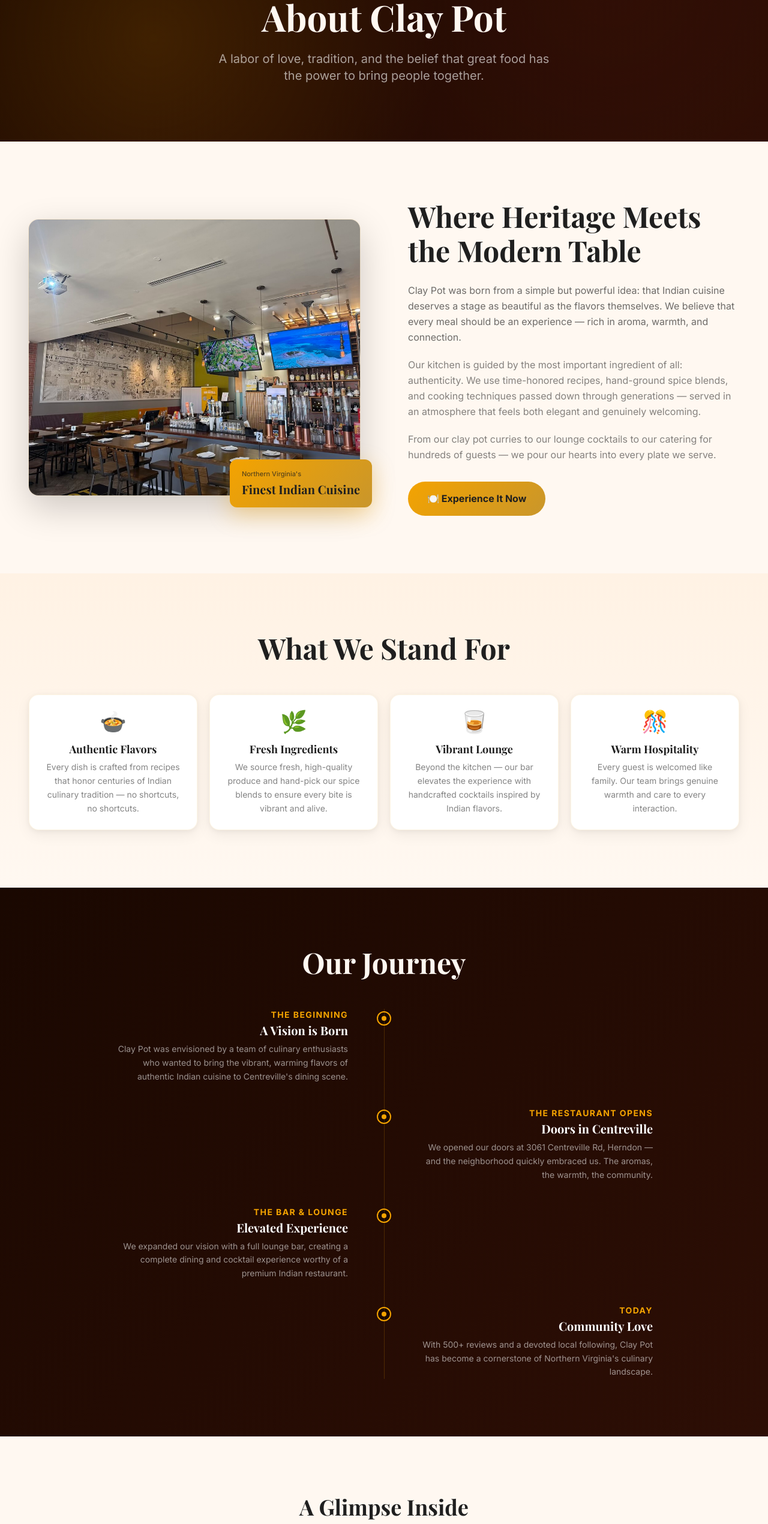
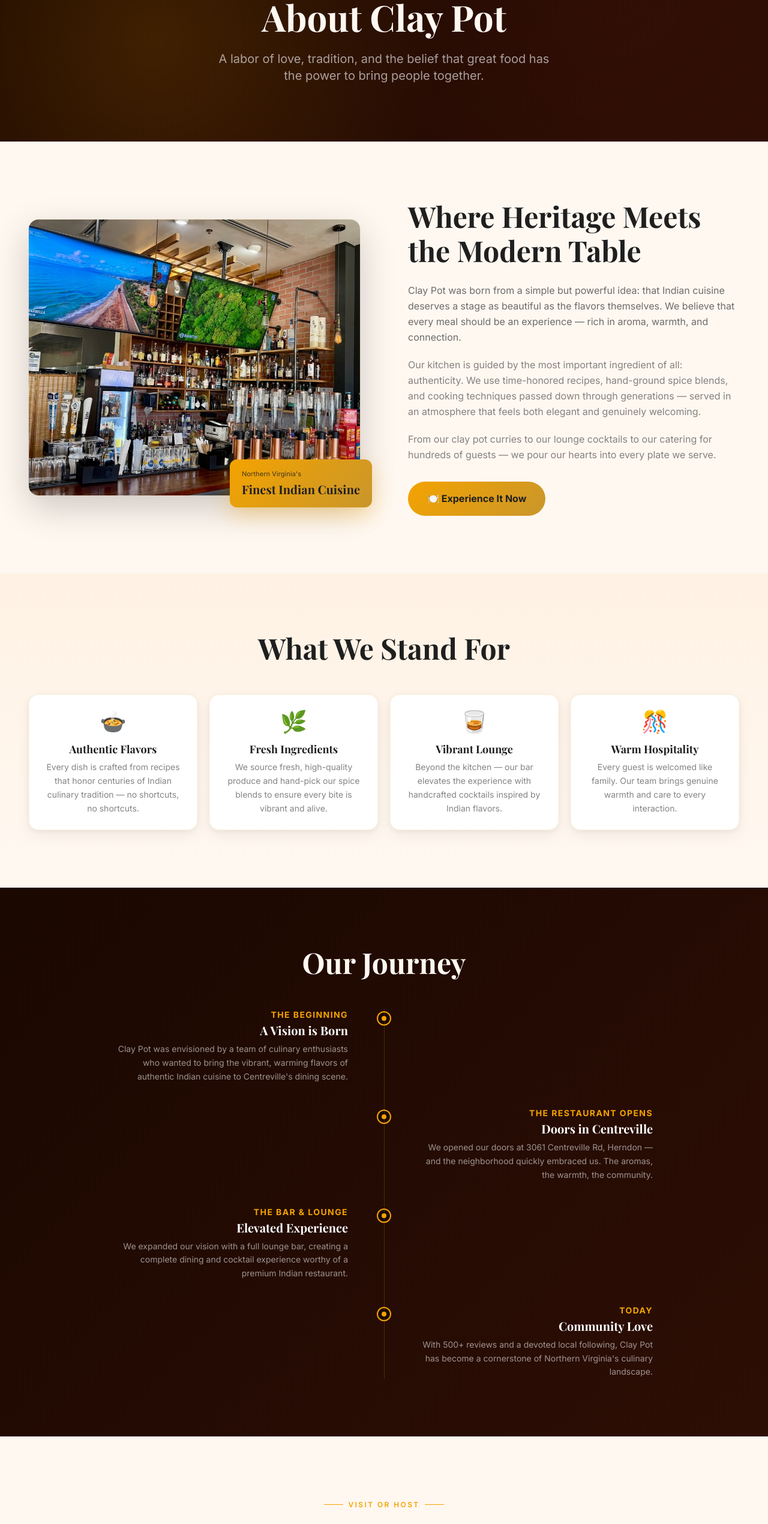
Before and after one commit to claypotnova-cyber/claypot-website, a Next.js app: page /about in a window 1280 px wide. Shown: the part 234-2775 px from the top of the page at 60% size. Built offline with nearby package versions, Linux system fonts and the light colour scheme; a web font is replaced by a local one.

Commit message:
Update About page content and images

```diff
--- a/app/about/page.tsx
+++ b/app/about/page.tsx
@@ -100,7 +100,7 @@ export default function AboutPage() {
                 <div className="relative h-80 md:h-[460px] rounded-2xl overflow-hidden"
                   style={{ boxShadow: "0 20px 60px rgba(0,0,0,0.2), 0 0 0 1px rgba(244,163,0,0.1)" }}>
                   <Image
-                    src="/images/real-interior.jpg"
+                    src="/images/real-bar-2.jpg"
                     alt="Clay Pot elegant interior dining room"
                     fill
                     className="object-cover"
@@ -234,36 +234,35 @@ export default function AboutPage() {
         </div>
       </section>
 
-      {/* Gallery moments */}
-      <section className="section-padding bg-cream">
-        <div className="max-w-7xl mx-auto">
+      {/* Catering & Dine-In */}
+      <section className="section-padding bg-cream text-center">
+        <div className="max-w-4xl mx-auto">
           <AnimatedSection>
-            <div className="text-center mb-10">
-              <h2 className="text-4xl font-bold text-charcoal"
-                style={{ fontFamily: "var(--font-playfair)" }}>
-                A Glimpse Inside
-              </h2>
+            <div className="inline-flex items-center gap-2 mb-4">
+              <span className="h-px w-8 bg-saffron" />
+              <span className="text-saffron text-xs font-semibold tracking-[0.2em] uppercase">
+                Visit or Host
+              </span>
+              <span className="h-px w-8 bg-saffron" />
+            </div>
+            <h2 className="text-4xl md:text-5xl font-bold text-charcoal mb-6"
+              style={{ fontFamily: "var(--font-playfair)" }}>
+              Dine-In & Catering in NOVA
+            </h2>
+            <p className="text-charcoal/70 text-lg leading-relaxed mb-6">
+              Whether you are joining us for an intimate dinner, catching up with friends at our vibrant bar, or planning a momentous celebration, Clay Pot is here to make your experience unforgettable. Our spacious dining area and welcoming atmosphere are perfect for any occasion.
+            </p>
+            <p className="text-charcoal/70 text-lg leading-relaxed mb-8">
+              Planning a larger event? We offer premier catering services across Northern Virginia (NOVA) and the DMV area. From corporate office lunches to grand weddings, custom tray orders, and live chaat stations, our catering team brings the rich, authentic flavors of Indian cuisine straight to your guests.
+            </p>
+            <div className="flex justify-center">
+              <Link href="/catering"
+                className="inline-flex items-center gap-2 px-8 py-4 rounded-full font-bold text-charcoal transition-all hover:-translate-y-1 hover:shadow-glow"
+                style={{ background: "linear-gradient(135deg, #F4A300, #C9962B)" }}>
+                ✨ View Catering Packages
+              </Link>
             </div>
           </AnimatedSection>
-          <div className="grid grid-cols-2 md:grid-cols-3 gap-4">
-            {[
-              { src: "/images/real-interior.jpg", alt: "Elegant dining room" },
-              { src: "/images/dish-butter-chicken.png", alt: "Butter Chicken" },
-              { src: "/images/dish-biryani.png", alt: "Dum Biryani" },
-              { src: "/images/dish-tandoori.png", alt: "Tandoori Chicken" },
-              { src: "/images/dish-palak-paneer.png", alt: "Palak Paneer" },
-              { src: "/images/dish-mango-lassi.png", alt: "Mango Lassi" },
-            ].map((img, i) => (
-              <AnimatedSection key={img.src} delay={i * 0.06} direction="up">
-                <div className="relative h-48 md:h-60 rounded-xl overflow-hidden group"
-                  style={{ boxShadow: "0 4px 16px rgba(0,0,0,0.1)" }}>
-                  <Image src={img.src} alt={img.alt} fill
-                    className="object-cover transition-transform duration-500 group-hover:scale-110"
-                    sizes="(max-width: 640px) 50vw, 33vw" />
-                </div>
-              </AnimatedSection>
-            ))}
-          </div>
         </div>
       </section>
 
```
